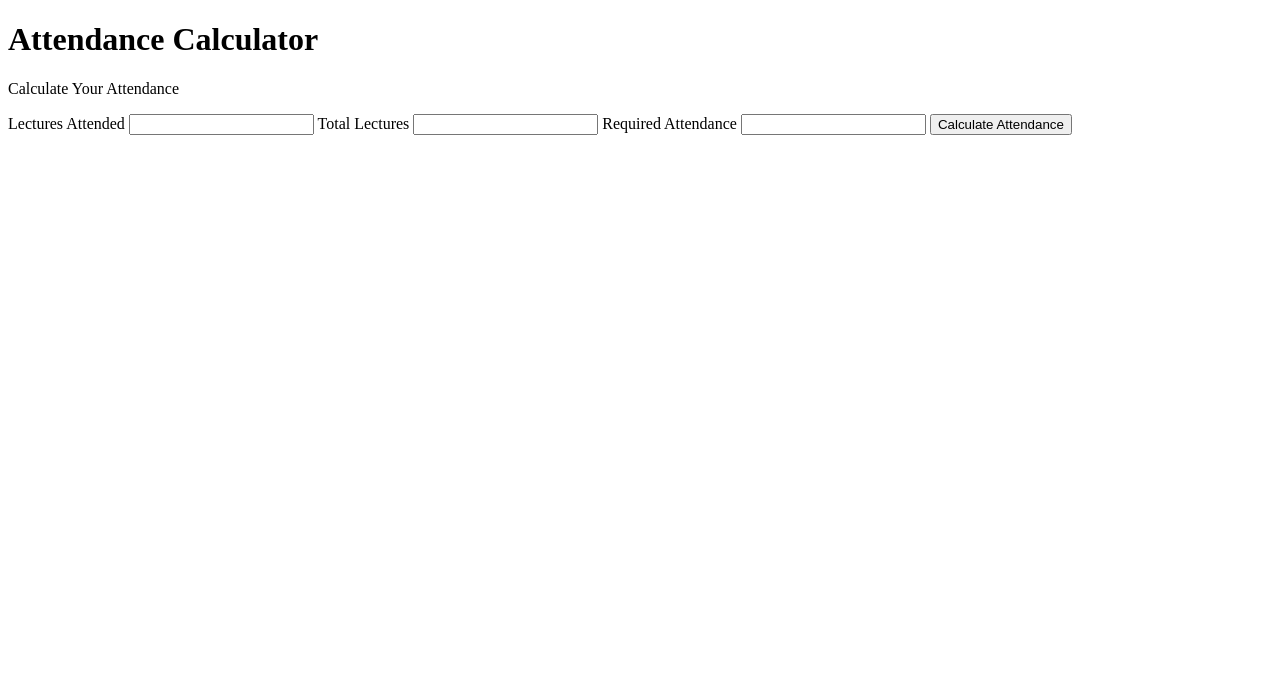
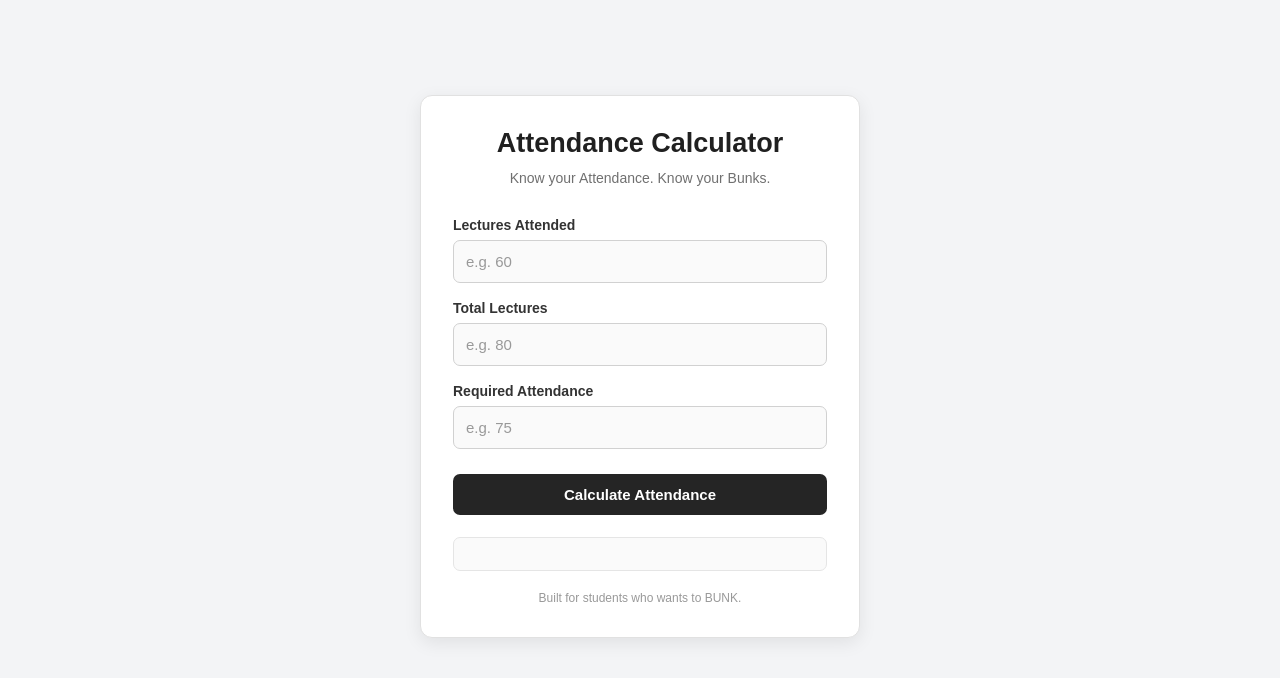
Before and after one commit to aryanbhatnagar0102/Attendance_Calculator, a plain HTML site: page index.html in a window 1280 px wide. Drawn offline with Linux system fonts and the light colour scheme.

Commit message:
added css

```diff
--- a/index.html
+++ b/index.html
@@ -4,25 +4,52 @@
     <meta charset="UTF-8">
     <meta name="viewport" content="width=device-width, initial-scale=1.0">
     <title>Attendance Calculator</title>
+    <link rel = "stylesheet" href = "style.css">
 </head>
 <body>
 
-    <h1>Attendance Calculator</h1>
+    <div class="calculator">
 
-    <p>Calculate Your Attendance</p>
+        <div class="header">
+
+            <h1>Attendance Calculator</h1>
+
+            <p>
+                Know your Attendance.
+                Know your Bunks.
+            </p>
+        </div>
+
+    <div class="form">
 
     <label for = "attended">Lectures Attended</label>
-    <input type = "number" id= "attended">
+    <input type = "number"
+     id= "attended"
+     placeholder="e.g. 60"
+     min="0">
 
     <label for = "total">Total Lectures</label>
-    <input type = "number" id="total">
+    <input type = "number"
+     id= "total"
+     placeholder="e.g. 80"
+     min="1">
 
     <label for = "required">Required Attendance</label>
-    <input type = "number" id="required">
+    <input type = "number"
+     id= "required"
+     placeholder="e.g. 75"
+     min="0"
+     max="100">
 
     <button id = "calculate">Calculate Attendance</button>
+    </div>
+    <div id = "result"></div>
 
-    <div id = "result"></div>
+    <div class="footer">
+        Built for students who wants to BUNK.
+    </div>
+
+    </div>
 
 <script src = "script.js"></script>
 </body>
--- /dev/null
+++ b/style.css
@@ -0,0 +1,146 @@
+* {
+    box-sizing: border-box;
+}
+
+body {
+    font-family: Arial, sans-serif;
+    background-color: #f3f4f6;
+    margin: 0;
+    padding: 40px 20px;
+    color: #222;
+}
+
+.calculator {
+    width: 100%;
+    max-width: 440px;
+    margin: 55px auto;
+    padding: 32px;
+
+    background-color: #ffffff;
+    border: 1px solid #e1e1e1;
+    border-radius: 12px;
+
+    box-shadow: 0 5px 18px rgba(0, 0, 0, 0.08);
+}
+
+.header {
+    text-align: center;
+    margin-bottom: 28px;
+}
+
+.icon {
+    font-size: 30px;
+    margin-bottom: 8px;
+}
+
+h1 {
+    margin: 0;
+    font-size: 27px;
+    color: #202020;
+}
+
+.header p {
+    color: #707070;
+    font-size: 14px;
+    margin: 9px 0 0;
+    line-height: 1.5;
+}
+
+label {
+    display: block;
+    margin-top: 17px;
+    margin-bottom: 7px;
+
+    color: #333;
+    font-size: 14px;
+    font-weight: 600;
+}
+
+input {
+    width: 100%;
+    padding: 12px;
+
+    background-color: #fafafa;
+    border: 1px solid #d1d1d1;
+    border-radius: 7px;
+
+    font-size: 15px;
+    color: #222;
+
+    outline: none;
+}
+
+input:focus {
+    background-color: #fff;
+    border-color: #555;
+}
+
+input::placeholder {
+    color: #999;
+}
+
+button {
+    width: 100%;
+    margin-top: 25px;
+    padding: 12px;
+
+    background-color: #252525;
+    color: white;
+
+    border: none;
+    border-radius: 7px;
+
+    font-size: 15px;
+    font-weight: 600;
+
+    cursor: pointer;
+    transition: background-color 0.2s;
+}
+
+button:hover {
+    background-color: #3d3d3d;
+}
+
+button:active {
+    background-color: #111;
+}
+
+#result {
+    margin-top: 22px;
+    padding: 16px;
+
+    background-color: #fafafa;
+    border: 1px solid #e5e5e5;
+    border-radius: 7px;
+
+    text-align: center;
+
+    font-size: 16px;
+    line-height: 1.7;
+    color: #333;
+}
+
+.footer {
+    margin-top: 20px;
+
+    text-align: center;
+
+    color: #999;
+    font-size: 12px;
+}
+
+@media (max-width: 500px) {
+
+    body {
+        padding: 20px 15px;
+    }
+
+    .calculator {
+        margin: 25px auto;
+        padding: 25px 20px;
+    }
+
+    h1 {
+        font-size: 24px;
+    }
+}
```
